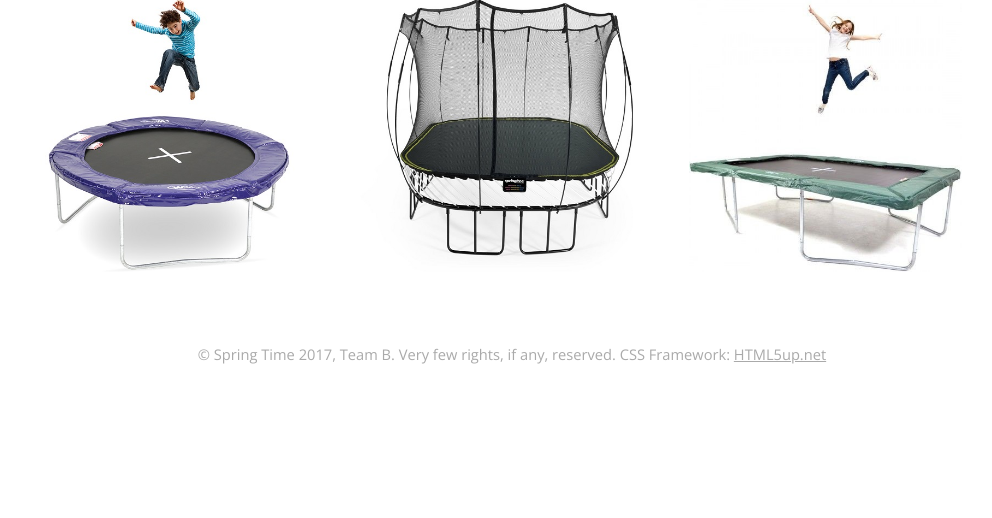
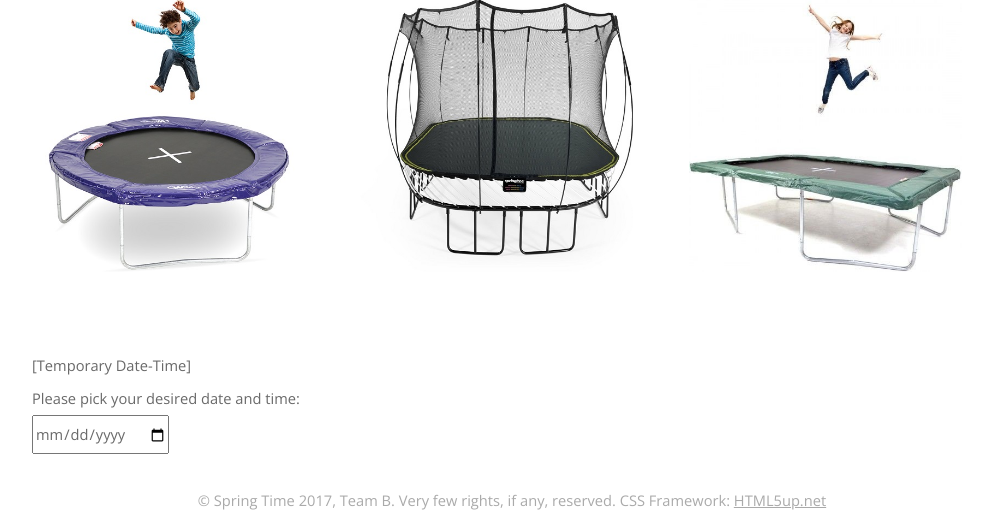
Before and after one commit to aaanneli/springtime, a Django app: page /springtime/ in a window 1280 px wide. Shown: the part 383-901 px from the top of the page, without its empty margins (128-1120 px from the left). Before the commit the page ends 747 px from the top, so only its background shows below. Run offline with Django 3.2, Linux system fonts and the light colour scheme; some libraries are stand-ins or nearby versions.

Commit message:
Added first version of datetime picker to index.

```diff
--- a/springtimeproject/templates/springtime/index.html
+++ b/springtimeproject/templates/springtime/index.html
@@ -36,4 +36,20 @@
                 </div>
 
             </div>
+
+<form>
+
+    </br>
+
+</br>
+[Temporary Date-Time]
+</br>
+
+  Please pick your desired date and time:
+</br>
+    {% now "Y-m-j" as current_date %} <!-- Format python's datetime.now() as Year-month-day, so we don't accept time-travelers -->
+
+
+<input type="date" name="d" min="{{ current_date }}">
+</form>
 {% endblock %}
```
